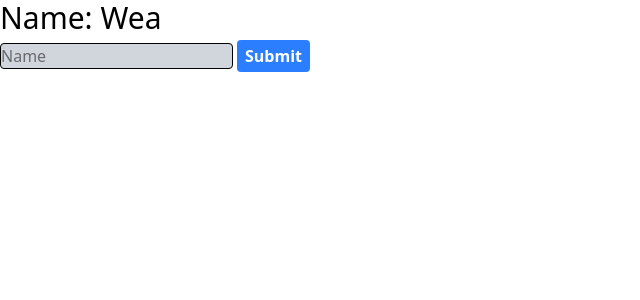
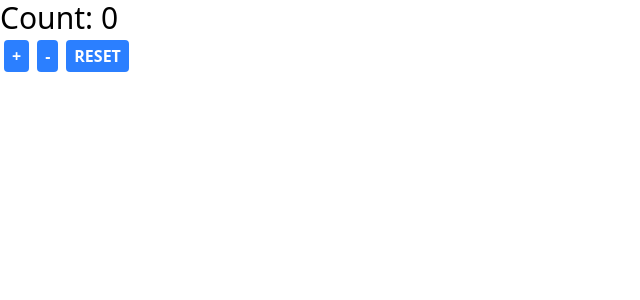
Before and after one commit to ka1sser/react-demos, a React (Vite) app: page / in a window 1280 px wide. Shown: the top 300 px of the page, without its empty margins (0-640 px from the left). Built offline with nearby package versions, Linux system fonts and the light colour scheme.

Commit message:
useReducer() tutorial

```diff
--- a/src/App.jsx
+++ b/src/App.jsx
@@ -1,14 +1,37 @@
 import "./index.css";
-import { UserProvider } from "./components/UserContext";
-import UserProfile from "./components/UserProfile";
-import UpdateUser from "./components/UpdateUser";
+import { useReducer } from "react";
+
+const initialState = {count: 0};
+
+const reducer = (state, action) => {
+
+  switch (action.type) {
+
+    case 'increment':
+      return {...state, count: state.count+1};
+
+    case 'decrement':
+      return {...state, count: state.count - 1}
+
+    case 'reset':
+      return {...state, count: 0}
+
+    default:
+      return state;
+  }
+}
 
 const App = () => {
+
+  const [state, dispatch] = useReducer(reducer, initialState);
+
   return (
-    <UserProvider>
-      <UserProfile/>
-      <UpdateUser/>
-    </UserProvider>
+    <div>
+      <h1>Count: {state.count}</h1>
+      <button onClick={() => dispatch({type:"increment"})}>+</button>
+      <button onClick={() => dispatch({type:"decrement"})}>-</button>
+      <button onClick={() => dispatch({type:"reset"})}>RESET</button>
+    </div>
   );
 };
 
```
